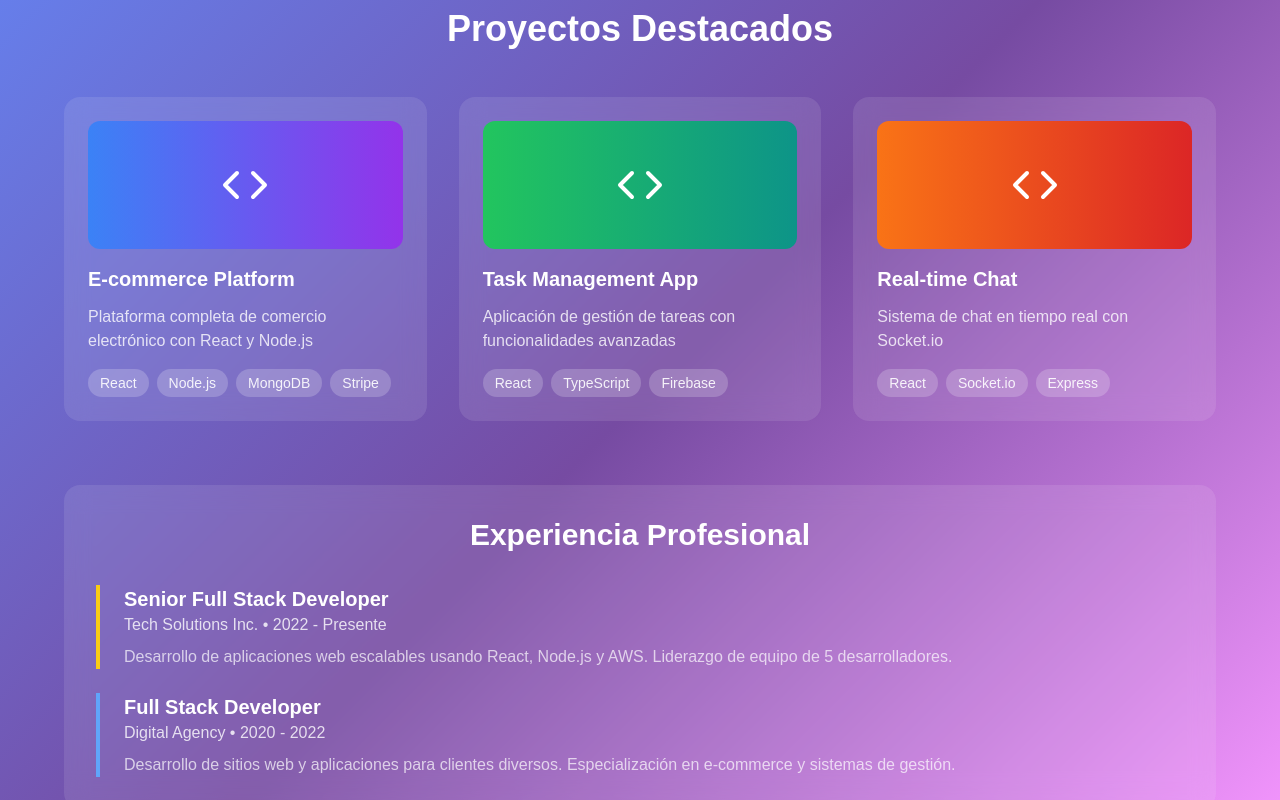
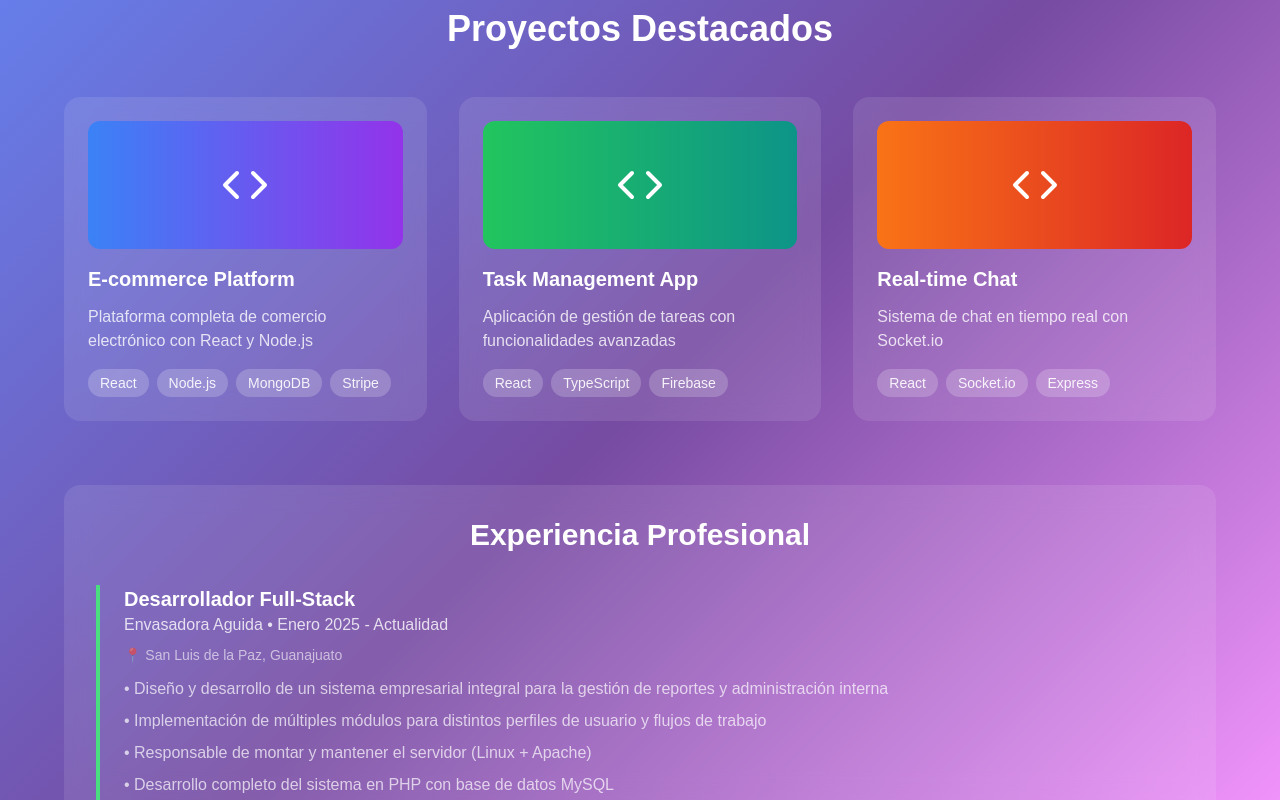
Before and after one commit to GabrielGM16/portafolio-gm, a React (Create React App) app: page / in a window 1280 px wide. Both pictures are taken after a click on the button "Explorar Portafolio". Built offline with nearby package versions, Linux system fonts and the light colour scheme.

Commit message:
feat(LandingPage): update professional experience section with new roles
- Replace placeholder content with actual work experience details
- Add detailed descriptions, locations, and technologies for each role
- Improve visual hierarchy with colored borders and better spacing

```diff
--- a/src/components/LandingPage.js
+++ b/src/components/LandingPage.js
@@ -372,22 +372,46 @@ const LandingPage = ({ onEnterPortfolio, onOpenWindow }) => {
                       <h3 className="text-3xl font-bold text-white text-center mb-8">
                         Experiencia Profesional
                       </h3>
-                      <div className="space-y-6">
-                        <div className="border-l-4 border-yellow-400 pl-6">
-                          <h4 className="text-white font-semibold text-xl">Senior Full Stack Developer</h4>
-                          <p className="text-white/80 mb-2">Tech Solutions Inc. • 2022 - Presente</p>
-                          <p className="text-white/70">
-                            Desarrollo de aplicaciones web escalables usando React, Node.js y AWS.
-                            Liderazgo de equipo de 5 desarrolladores.
-                          </p>
+                      <div className="space-y-8">
+                        <div className="border-l-4 border-green-400 pl-6">
+                          <h4 className="text-white font-semibold text-xl">Desarrollador Full-Stack</h4>
+                          <p className="text-white/80 mb-2">Envasadora Aguida • Enero 2025 - Actualidad</p>
+                          <p className="text-white/60 mb-3 text-sm">📍 San Luis de la Paz, Guanajuato</p>
+                          <div className="text-white/70 space-y-2">
+                            <p>• Diseño y desarrollo de un sistema empresarial integral para la gestión de reportes y administración interna</p>
+                            <p>• Implementación de múltiples módulos para distintos perfiles de usuario y flujos de trabajo</p>
+                            <p>• Responsable de montar y mantener el servidor (Linux + Apache)</p>
+                            <p>• Desarrollo completo del sistema en PHP con base de datos MySQL</p>
+                            <p>• Participación adicional en proyectos paralelos desarrollados también en PHP</p>
+                            <p className="text-green-300 font-medium mt-3">🛠️ Tecnologías: PHP, MySQL, HTML/CSS, JavaScript, Apache, Linux</p>
+                          </div>
                         </div>
+
                         <div className="border-l-4 border-blue-400 pl-6">
-                          <h4 className="text-white font-semibold text-xl">Full Stack Developer</h4>
-                          <p className="text-white/80 mb-2">Digital Agency • 2020 - 2022</p>
-                          <p className="text-white/70">
-                            Desarrollo de sitios web y aplicaciones para clientes diversos.
-                            Especialización en e-commerce y sistemas de gestión.
-                          </p>
+                          <h4 className="text-white font-semibold text-xl">Consultor Técnico - Análisis Digital</h4>
+                          <p className="text-white/80 mb-2">Despacho Jurídico • 2024 - 2025</p>
+                          <p className="text-white/60 mb-3 text-sm">⚖️ Proceso Legal - Consultoría Técnica Digital</p>
+                          <div className="text-white/70 space-y-2">
+                            <p>• Consultoría técnica especializada para apoyo en proceso legal</p>
+                            <p>• Análisis y revisión de información digital extraída de dispositivos móviles</p>
+                            <p>• Evaluación técnica de datos de geolocalización y metadatos</p>
+                            <p>• Elaboración de reportes técnicos de análisis de información</p>
+                            <p>• Apoyo técnico especializado a equipos legales en interpretación de datos</p>
+                            <p className="text-blue-300 font-medium mt-3">🔍 Especialidades: Análisis de información digital, Consultoría técnica, Evaluación de datos móviles, Comunicación técnica-legal</p>
+                          </div>
+                        </div>
+
+                        <div className="border-l-4 border-purple-400 pl-6">
+                          <h4 className="text-white font-semibold text-xl">Practicante en Innovación Tecnológica</h4>
+                          <p className="text-white/80 mb-2">Optimen • Abril 2023 - Octubre 2023</p>
+                          <p className="text-white/60 mb-3 text-sm">📍 León, Guanajuato</p>
+                          <div className="text-white/70 space-y-2">
+                            <p>• Integración en el área de innovación, desarrollando soluciones con React y Python</p>
+                            <p>• Participación en proyectos de IoT e infraestructura con AWS</p>
+                            <p>• Aplicación de análisis de datos geoespaciales y vectores para el sector hídrico y aeroespacial</p>
+                            <p>• Apoyo en pruebas, prototipado y mejora de sistemas para clientes del sector industrial</p>
+                            <p className="text-purple-300 font-medium mt-3">🚀 Tecnologías: React, Python, AWS, IoT, Análisis geoespacial</p>
+                          </div>
                         </div>
                       </div>
                     </motion.div>
```
